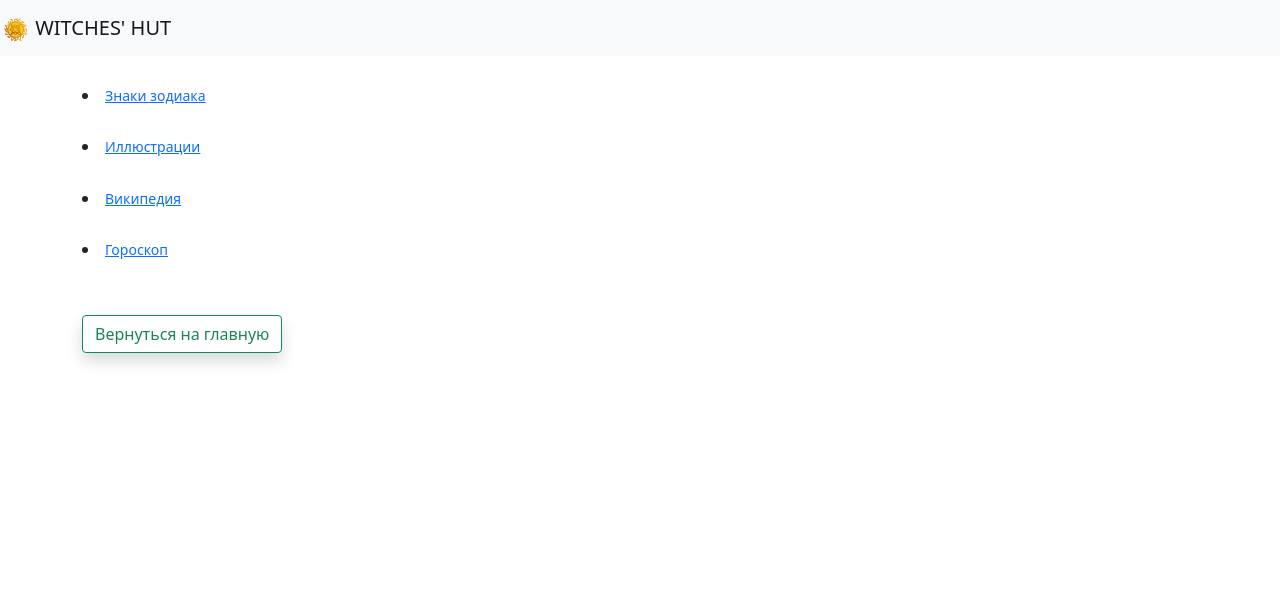
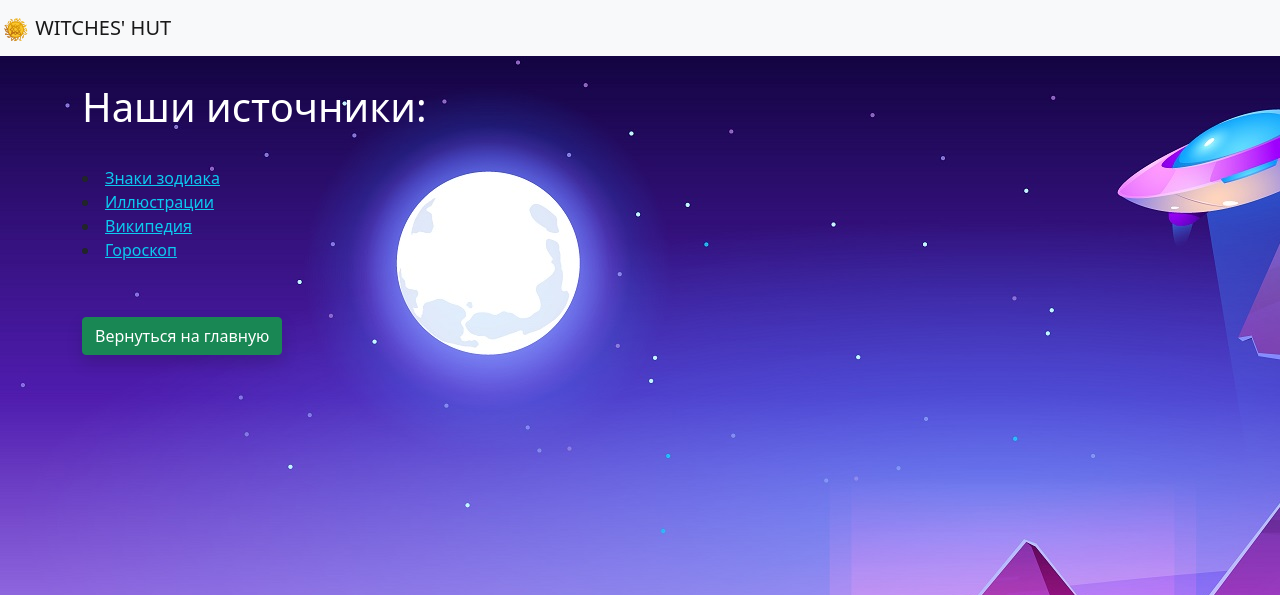
Before and after one commit to PinguinCake/witches-hut, a Flask app: page /stolen_content in a window 1280 px wide. Shown: the top 595 px of the page. Run offline with Flask 2, Linux system fonts and the light colour scheme.

Commit message:
Страница со ссылками видоизменена

```diff
--- a/templates/stolen.html
+++ b/templates/stolen.html
@@ -5,18 +5,17 @@
     <meta charset="UTF-8">
     <title>{{ title }}</title>
 </head>
-<body>
+<body background="/static/img/illustrations/pilferer.jpg">
     <h6> &nbsp; </h6>
-    <li><a href="https://ru.freepik.com/free-vector/hand-painted-watercolor-zodiac-sign-collection_14669773.htm#query=%D0%B7%D0%BD%D0%B0%D0%BA%D0%B8%20%D0%B7%D0%BE%D0%B4%D0%B8%D0%B0%D0%BA%D0%B0&position=8&from_view=search" class="link-primary"><small>Знаки зодиака</small></a></li>
+    <h6 class="display-6 text-white"> Наши источники: </h6>
     <h6> &nbsp; </h6>
-    <li><a href="https://ru.freepik.com/upklyak" class="link-primary"><small>Иллюстрации</small></a></li>
-    <h6> &nbsp; </h6>
-    <li><a href="https://ru.wikipedia.org/" class="link-primary"><small>Википедия</small></a></li>
-    <h6> &nbsp; </h6>
-    <li><a href="https://vk.com/hueviygoroskop" class="link-primary"><small>Гороскоп</small></a></li>
+    <li><a href="https://ru.freepik.com/free-vector/hand-painted-watercolor-zodiac-sign-collection_14669773.htm#query=%D0%B7%D0%BD%D0%B0%D0%BA%D0%B8%20%D0%B7%D0%BE%D0%B4%D0%B8%D0%B0%D0%BA%D0%B0&position=8&from_view=search" class="link-info">Знаки зодиака</a></li>
+    <li><a href="https://ru.freepik.com/upklyak" class="link-info">Иллюстрации</a></li>
+    <li><a href="https://ru.wikipedia.org/" class="link-info">Википедия</a></li>
+    <li><a href="https://vk.com/hueviygoroskop" class="link-info">Гороскоп</a></li>
     <h6> &nbsp; </h6>
     <h6> &nbsp; </h6>
 
-    <a role="button" class="btn btn-outline-success shadow mb-3 rounded" href="/">Вернуться на главную</a>
+    <a role="button" class="btn btn-success shadow mb-3 rounded" href="/">Вернуться на главную</a>
 </body>
 {% endblock %}
```
Also changed, not shown: static/img/illustrations/pilferer.jpg.
